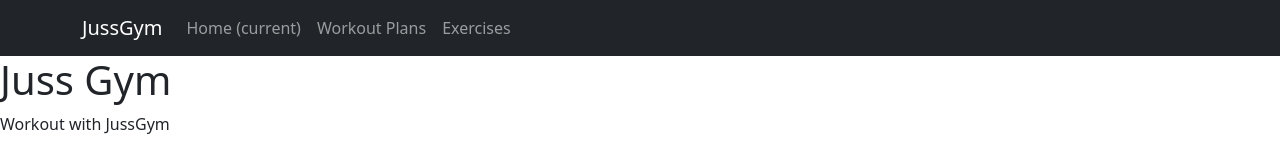
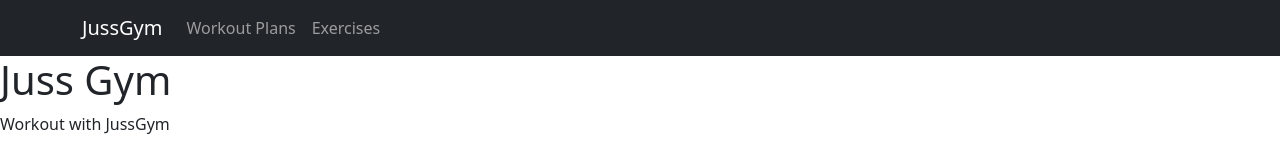
Before and after one commit to JussGabz/GymApp-2.0, a React (Create React App) app in the folder gym-app-front-end/: page / in a window 1280 px wide. Shown: the top 160 px of the page. Built offline with nearby package versions, Linux system fonts and the light colour scheme.

Commit message:
remove home menu

```diff
--- a/gym-app-front-end/src/Menu.js
+++ b/gym-app-front-end/src/Menu.js
@@ -11,9 +11,6 @@ const Menu = () => {
           </button>
           <div className="collapse navbar-collapse" id="navbarSupportedContent">
             <ul className="navbar-nav ml-auto">
-              <li className="nav-item active">
-                <a className="nav-link" href="/">Home <span className="sr-only">(current)</span></a>
-              </li>
               <li className="nav-item">
                 <a className="nav-link" href="/workouts">Workout Plans</a>
               </li>
```
